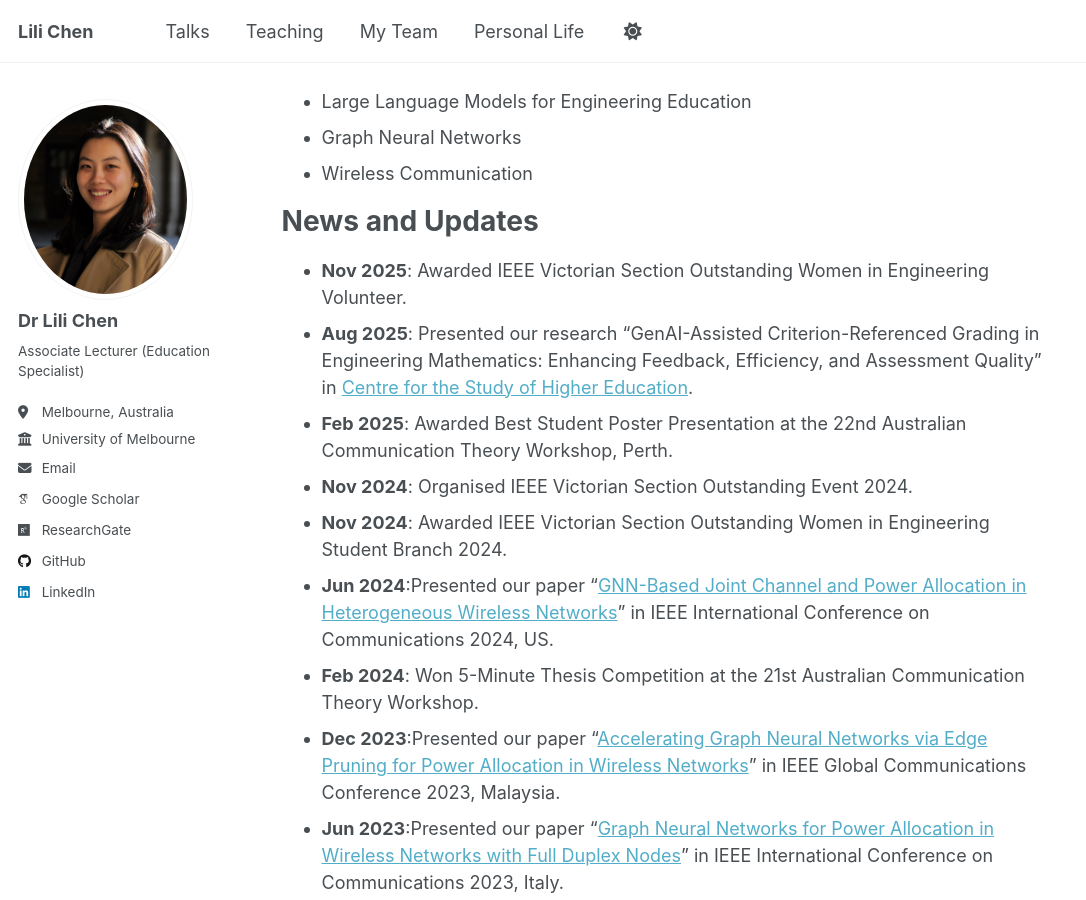
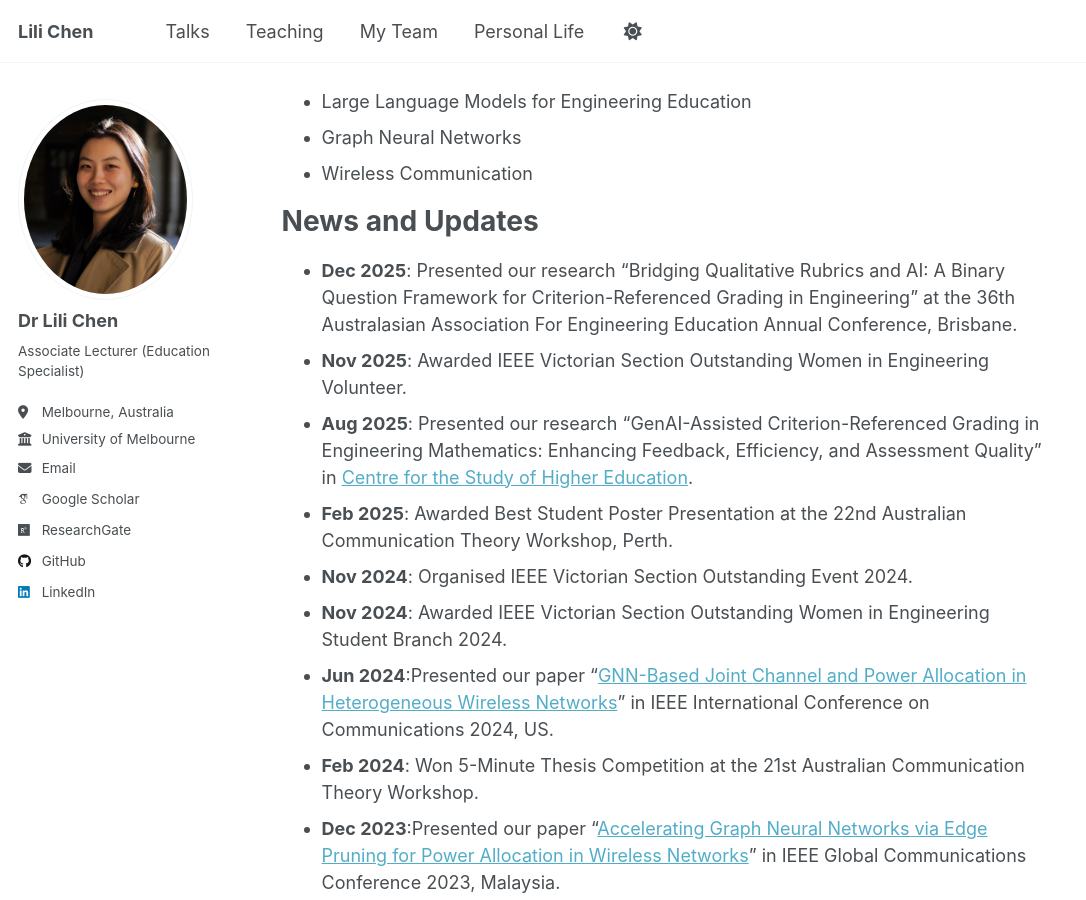
Before and after one commit to LilixChen/lilichen.github.io, a Jekyll site: the page built from _pages/about.md, in a window 1280 px wide and 900 px high, scrolled down 584 px. Shown: the whole window, without its empty margins (0-1086 px from the left). Built offline with Jekyll 4.4.1, drawn with Linux system fonts in a browser that asks for light colours; some web fonts are replaced; a script that is not in the unit is left out.

Commit message:
Update about.md

```diff
--- a/_pages/about.md
+++ b/_pages/about.md
@@ -21,6 +21,7 @@ Research Interests
 
 News and Updates
 ======
+- **Dec 2025**: Presented our research "Bridging Qualitative Rubrics and AI: A Binary Question Framework for Criterion-Referenced Grading in Engineering" at the 36th Australasian Association For Engineering Education Annual Conference, Brisbane.
 - **Nov 2025**: Awarded IEEE Victorian Section Outstanding Women in Engineering Volunteer.
 - **Aug 2025**: Presented our research "GenAI-Assisted Criterion-Referenced Grading in Engineering Mathematics: Enhancing Feedback, Efficiency, and Assessment Quality" in [Centre for the Study of Higher Education](https://melbourne-cshe.unimelb.edu.au/).
 - **Feb 2025**: Awarded Best Student Poster Presentation at the 22nd Australian Communication Theory Workshop, Perth.
```
